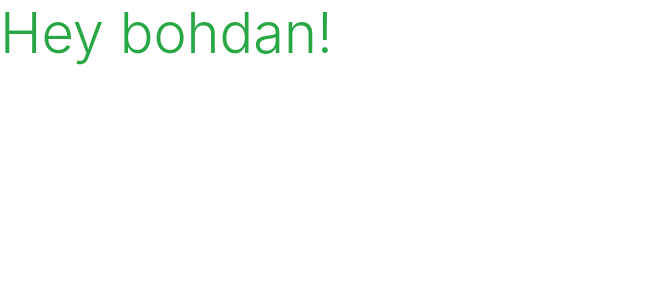
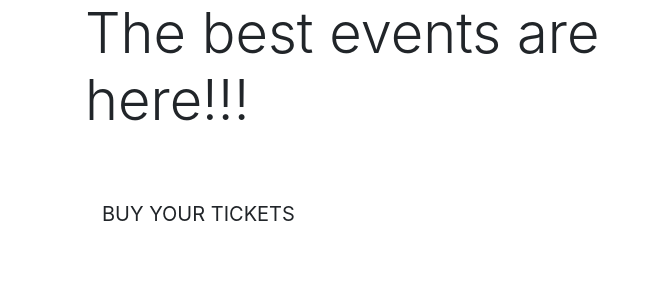
Before and after one commit to BohdanBezushka/wherearewegoing, a Django app: page / in a window 1280 px wide. Shown: the top 300 px of the page, without its empty margins (0-655 px from the left). Run offline with Django 3.2, Linux system fonts and the light colour scheme; some libraries are stand-ins or nearby versions.

Commit message:
Add basic structure for the homepage

```diff
--- a/home/templates/home/index.html
+++ b/home/templates/home/index.html
@@ -1,6 +1,27 @@
 {% extends "base.html" %}
 {% load static %}
 
+{% block page_header %}
+    <div class="container header-container">
+        <div class="row">
+            <div class="col"></div>
+        </div>
+    </div>
+{% endblock %}
+
 {% block content %}
-    <h1 class="display-4 text-success">Hey bohdan!</h1>
+    <div class="container h-100">
+        <div class="row h-100">
+            <div class="col-7 col-md-6 my-auto">
+                <h1 class="display-4 logo-font text-black">
+                    The best events are here!!!
+                </h1>
+                <div class="my-5">
+                    <h4>
+                        <a href="" class="shop-now-button btn btn-lg rounded-0 text-uppercase py-3">Buy your tickets</a>
+                    </h4>
+                </div>
+            </div>
+        </div>
+    </div>
 {% endblock %}
--- a/wherearewegoing/settings.py
+++ b/wherearewegoing/settings.py
@@ -76,7 +76,7 @@ TEMPLATES = [
     },
 ]
 
-#Allauth
+# Allauth
 AUTHENTICATION_BACKENDS = [
     # Needed to login by username in Django admin, regardless of `allauth`
     'django.contrib.auth.backends.ModelBackend',
```
